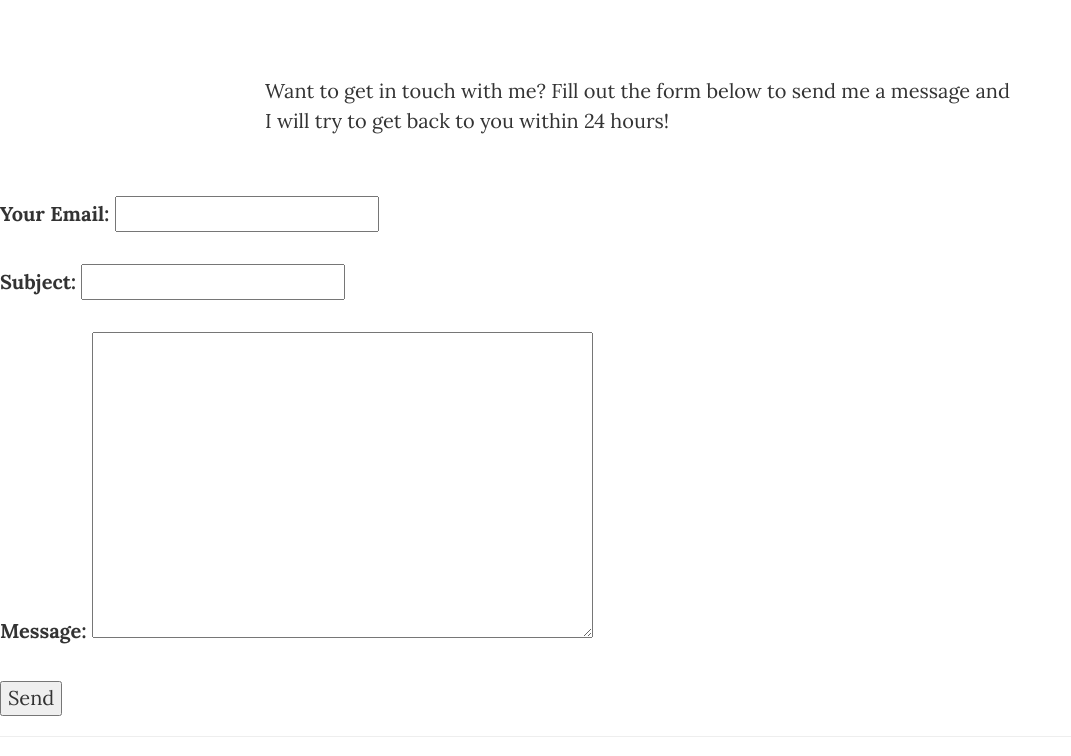
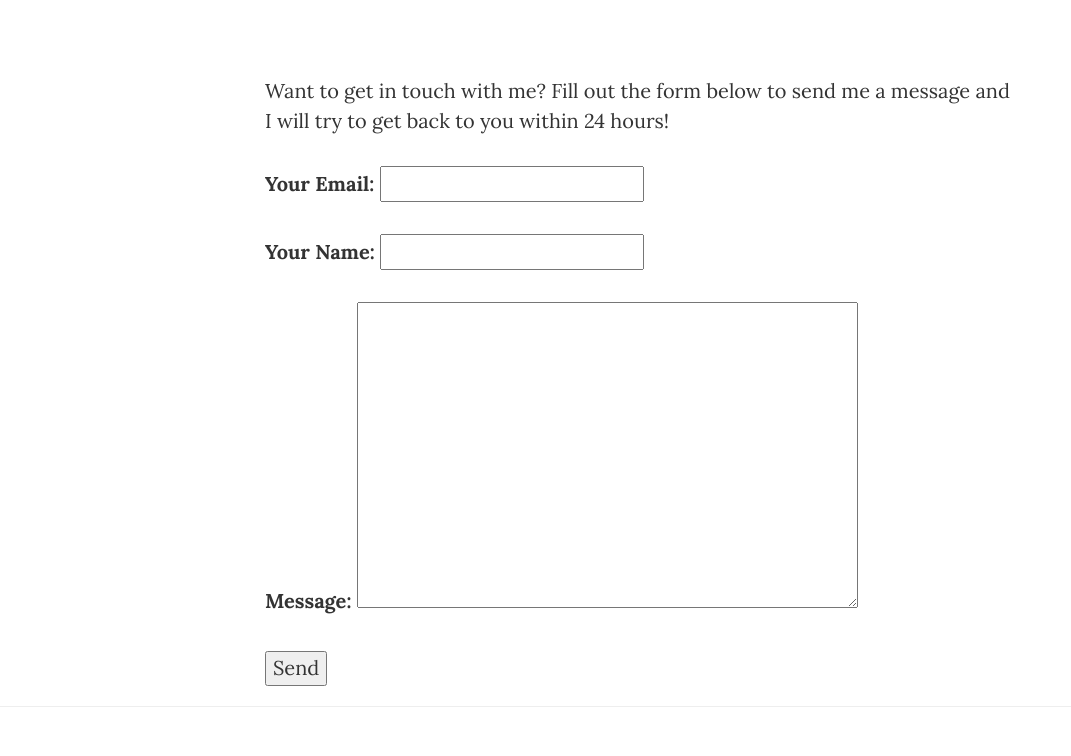
Before and after one commit to rishabhmanu/Blog, a Django app: page /contact/ in a window 1280 px wide. Shown: the part 452-1208 px from the top of the page, without its empty margins (0-1071 px from the left). Run offline with Django 3.2, Linux system fonts and the light colour scheme; some libraries are stand-ins or nearby versions.

Commit message:
some template modifications

```diff
--- a/blog/forms.py
+++ b/blog/forms.py
@@ -3,7 +3,7 @@ from .models import Post, Comment
 # our new form
 class ContactForm(forms.Form):
     from_email = forms.EmailField(label='Your Email', required=True)
-    subject = forms.CharField(required=True)
+    name = forms.CharField(label='Your Name',required=True)
     message = forms.CharField(widget=forms.Textarea, required=True)
 
 class CommentForm(forms.ModelForm):
--- a/blog/templates/blog/contact.html
+++ b/blog/templates/blog/contact.html
@@ -21,9 +21,6 @@
            <div class="col-lg-8 col-lg-offset-2 col-md-10 col-md-offset-1">
                <p>Want to get in touch with me? Fill out the form below to send me a message and I will try to get back to you within 24 hours!</p>
 
-      </div>
-    </div>
-  </div>
   <form method="post">
   {% csrf_token %}
   {{ form.as_p }}
@@ -31,4 +28,7 @@
     <button type="submit">Send</button>
   </div>
 </form>
+</div>
+</div>
+</div>
 {% endblock %}
--- a/blog/views.py
+++ b/blog/views.py
@@ -24,11 +24,11 @@ def contact(request):
     else:
         form = ContactForm(request.POST)
         if form.is_valid():
-            subject = form.cleaned_data['subject']
+            name = form.cleaned_data['name']
             from_email = form.cleaned_data['from_email']
             message = form.cleaned_data['message']
             try:
-                send_mail(subject, message, from_email, ['admin@example.com'])
+                send_mail(name, message, from_email, ['admin@example.com'])
             except BadHeaderError:
                 return HttpResponse('Invalid header found.')
             return redirect('success')
```
